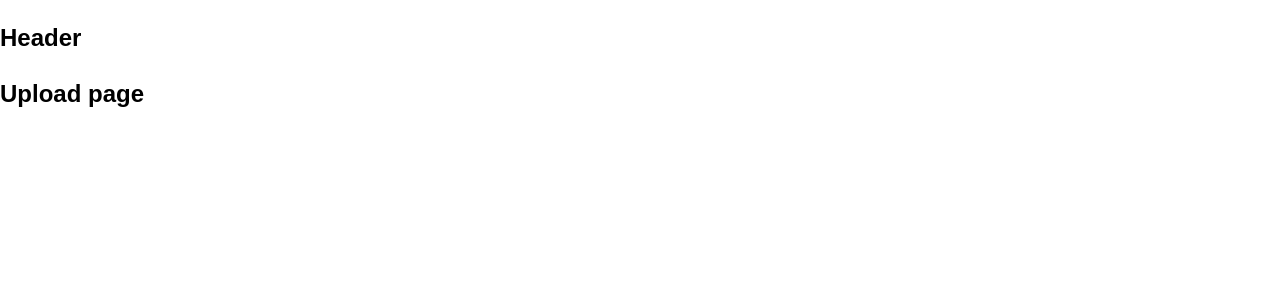
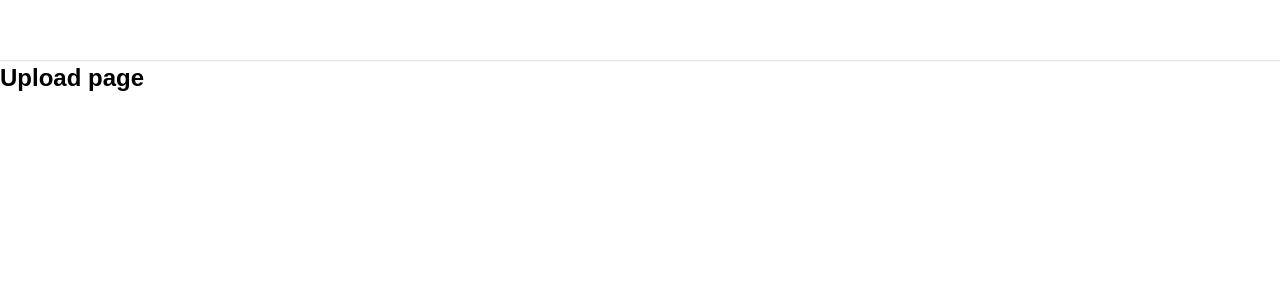
Before and after one commit to QuocKhanh1920/tiktok-ui, a React (Create React App) app: page /upload in a window 1280 px wide. Shown: the top 300 px of the page. Built offline with nearby package versions, Linux system fonts and the light colour scheme; the HTML template or start-up script is replaced by a standard one; a web font is replaced by a local one.

Commit message:
Dựng khung Layout mặc định

```diff
--- a/package.json
+++ b/package.json
@@ -6,6 +6,7 @@
         "@testing-library/jest-dom": "^5.16.5",
         "@testing-library/react": "^13.4.0",
         "@testing-library/user-event": "^13.5.0",
+        "classnames": "^2.3.2",
         "normalize.css": "^8.0.1",
         "react": "^18.2.0",
         "react-dom": "^18.2.0",
--- a/src/components/GlobalStyles/GlobalStyles.scss
+++ b/src/components/GlobalStyles/GlobalStyles.scss
@@ -3,9 +3,15 @@
 
 :root {
     --primary: #fe2c55;
+
+    //Default Layout
+    --default-layout-header-height: 60px;
+    --default-layout-width: 1150px;
 }
 
 * {
+    margin: 0;
+    padding: 0;
     box-sizing: border-box;
 }
 
--- /dev/null
+++ b/src/components/Layout/DefaultLayout/DefaultLayour.module.scss
@@ -0,0 +1,14 @@
+.wrapper {
+    display: flex;
+    flex-direction: column;
+    align-items: center;
+}
+
+.container {
+    width: var(--default-layout-width);
+    display: flex;
+}
+
+.content {
+    flex: 1;
+}
--- /dev/null
+++ b/src/components/Layout/DefaultLayout/Sidebar/Sidebar.module.scss
@@ -0,0 +1,3 @@
+.wrapper {
+    width: 356px;
+}
--- a/src/components/Layout/DefaultLayout/Sidebar/index.js
+++ b/src/components/Layout/DefaultLayout/Sidebar/index.js
@@ -1,5 +1,15 @@
+import styles from './Sidebar.module.scss';
+
+import classNames from 'classnames/bind';
+
+const cx = classNames.bind(styles);
+
 function Sidebar() {
-    return <h2>Sidebar</h2>;
+    return (
+        <aside className={cx('wrapper')}>
+            <h2>Sidebar</h2>
+        </aside>
+    );
 }
 
 export default Sidebar;
--- a/src/components/Layout/DefaultLayout/index.js
+++ b/src/components/Layout/DefaultLayout/index.js
@@ -2,13 +2,19 @@
 
 import Sidebar from "./Sidebar";
 
+import classNames from "classnames/bind";
+
+import styles from './DefaultLayour.module.scss'
+
+const cx = classNames.bind(styles)
+
 function DefaultLayout({ children }) {
     return (
-        <div>
+        <div className={cx('wrapper')}>
             <Header />
-            <div className="container">
+            <div className={cx('container')}>
                 <Sidebar />
-                <div className="content">
+                <div className={cx('content')}>
                     {children}
                 </div>
             </div>
--- /dev/null
+++ b/src/components/Layout/components/Header/Header.module.scss
@@ -0,0 +1,12 @@
+.wrapper {
+    width: 100%;
+    height: var(--default-layout-header-height);
+    box-shadow: 0px 1px 1px rgba(0, 0, 0, 0.12);
+    display: flex;
+    justify-content: center;
+}
+
+.inner {
+    height: 100%;
+    width: var(--default-layout-width);
+}
--- a/src/components/Layout/components/Header/index.js
+++ b/src/components/Layout/components/Header/index.js
@@ -1,5 +1,16 @@
+import classNames from 'classnames/bind';
+
+import styles from './Header.module.scss'
+
+const cx = classNames.bind(styles)
+
 function Header() {
-    return <h2>Header</h2>;
+    return <header className={cx('wrapper')}>
+        <div className={cx('inner')}>
+            {/* logo */}
+            {/* search */}
+        </div>
+    </header>;
 }
 
 export default Header;
```
Also changed, not shown: src/components/Layout/HeaderOnly/index.js (+5 -7 lines), 1 other file (tests, documents, lock files or other folders).
